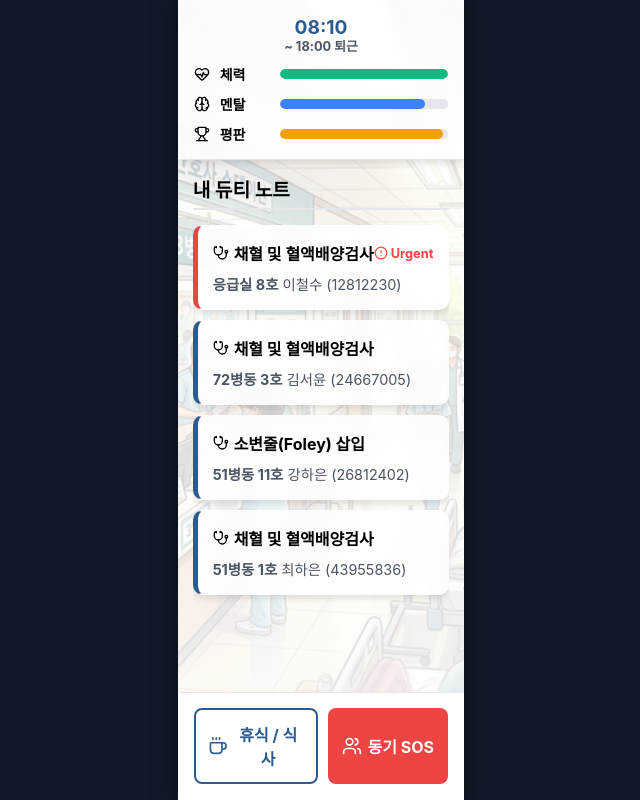
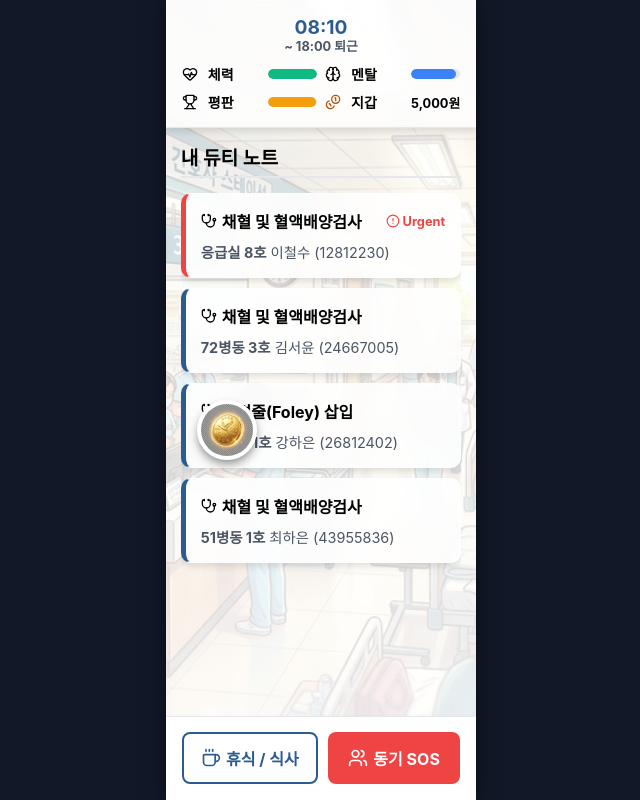
Before and after one commit to Donggun0/intern-survival, a React (Vite) app: page / in a window 1280 px wide. Shown: the whole page, without its empty margins (319-959 px from the left). Built offline with nearby package versions, Linux system fonts and the light colour scheme.

Commit message:
Add wallet system and coffee cost mechanism

```diff
--- a/src/App.jsx
+++ b/src/App.jsx
@@ -1,6 +1,6 @@
 import React, { useEffect, useRef } from 'react';
 import useGameStore from './store/gameStore';
-import { HeartPulse, Brain, Trophy, Coffee, Users } from 'lucide-react';
+import { HeartPulse, Brain, Trophy, Coffee, Users, Coins } from 'lucide-react';
 import DutyList from './components/DutyList';
 import PhoneOverlay from './components/PhoneOverlay';
 import MiniGameModal from './components/MiniGameModal';
@@ -14,13 +14,14 @@ const formatTime = (minutes) => {
 
 function App() {
   const {
-    time, stamina, mental, reputation,
+    time, stamina, mental, reputation, wallet,
     tick, isResting, toggleRest, useSos, gameOver, gameOverReason, dayComplete,
-    activeEvent, triggerEvent, activeMiniGame, duties, addDuty, modifyStamina, modifyMental,
+    activeEvent, triggerEvent, activeMiniGame, duties, addDuty, modifyStamina, modifyMental, modifyWallet,
     isShiftEnding, finishDay
   } = useGameStore();
 
   const [snackActive, setSnackActive] = React.useState(false);
+  const [coinActive, setCoinActive] = React.useState(false);
   const tickRef = useRef(tick);
   tickRef.current = tick;
 
@@ -41,17 +42,26 @@ function App() {
       if (!currentState.activeEvent && !currentState.gameOver && !currentState.dayComplete && !currentState.isShiftEnding) {
         const rand = Math.random();
         const isLunchTime = time >= 12 * 60 && time <= 13 * 60;
+        const isCprRunning = currentState.activeMiniGame?.type?.id === 'CPR' || currentState.activeMiniGame?.type === 'CPR';
 
-        // Base probabilities increased for higher difficulty
-        const callProb = isLunchTime ? 0.04 : 0.08;
-        const cprProb = 0.02;
-        const profProb = isLunchTime ? 0.02 : 0.01;
-        const coworkerProb = isLunchTime ? 0.03 : 0.02;
+        // Base probabilities slightly reduced for better pacing
+        let callProb = isLunchTime ? 0.03 : 0.05;
+        let cprProb = 0.015;
+        let profProb = isLunchTime ? 0.02 : 0.01;
+        let coworkerProb = isLunchTime ? 0.02 : 0.015;
+
+        // Silence during CPR: CPR focus is intense
+        if (isCprRunning) {
+          callProb = 0.005; // Almost no calls during CPR
+          cprProb = 0;      // No duplicate CPR
+          profProb = 0;     // Professor won't disturb during life-saving
+          coworkerProb = 0;
+        }
 
         if (rand < callProb) {
           const newDuty = generateDuty();
           triggerEvent(generatePhoneCallEvent(newDuty));
-        } else if (rand > (1 - cprProb) && currentState.activeMiniGame?.type?.id !== 'CT_KEEP') {
+        } else if (rand > (1 - cprProb) && !isCprRunning && currentState.activeMiniGame?.type?.id !== 'CT_KEEP') {
           triggerEvent(generateCPREvent());
         } else if (rand > (1 - cprProb - profProb) && currentState.activeMiniGame && currentState.activeMiniGame.type?.id !== 'CPR') {
           triggerEvent(generateProfessorRound());
@@ -60,6 +70,10 @@ function App() {
         } else if (rand > 0.940 && !snackActive) {
           setSnackActive(true);
           setTimeout(() => setSnackActive(false), 6000);
+        } else if (rand > 0.920 && !coinActive && !currentState.isResting) {
+          // Found some money on the ground!
+          setCoinActive(true);
+          setTimeout(() => setCoinActive(false), 5000);
         }
       }
 
@@ -75,12 +89,18 @@ function App() {
 
     }, 500); // 0.5 real second = 1 game minute (Total 5 mins for 10 hours)
     return () => clearInterval(timer);
-  }, [triggerEvent, time, duties.length, addDuty, snackActive]);
+  }, [triggerEvent, time, duties.length, addDuty, snackActive, coinActive]);
 
   const handleSnackClick = () => {
-    modifyStamina(20);
+    modifyStamina(25);
     modifyMental(10, '달콤한 간식으로 에너지를 충전했습니다!');
     setSnackActive(false);
+  };
+
+  const handleCoinClick = () => {
+    const amount = Math.floor(Math.random() * 500) + 100; // 100~600 won
+    modifyWallet(amount);
+    setCoinActive(false);
   };
 
   if (gameOver) {
@@ -138,6 +158,10 @@ function App() {
               <div style={{ fontSize: '1.2rem', fontWeight: 'bold', color: '#dc2626' }}>{Math.floor(stamina)}%</div>
             </div>
             <div style={{ padding: '12px', backgroundColor: '#f3f4f6', borderRadius: '12px' }}>
+              <div style={{ fontSize: '0.75rem', color: '#6b7280' }}>남은 잔액</div>
+              <div style={{ fontSize: '1.2rem', fontWeight: 'bold', color: '#b45309' }}>{wallet.toLocaleString()}원</div>
+            </div>
+            <div style={{ padding: '12px', backgroundColor: '#f3f4f6', borderRadius: '12px' }}>
               <div style={{ fontSize: '0.75rem', color: '#6b7280' }}>남은 멘탈</div>
               <div style={{ fontSize: '1.2rem', fontWeight: 'bold', color: '#2563eb' }}>{Math.floor(mental)}%</div>
             </div>
@@ -164,6 +188,7 @@ function App() {
           {time >= 12 * 60 && time < 13 * 60 && <span style={{ fontSize: '0.8rem', color: '#b45309', fontWeight: 'bold' }}>(점심시간)</span>}
         </div>
 
+        <div style={{ display: 'grid', gridTemplateColumns: '1fr 1fr', gap: '8px' }}>
           <div className="stat-row">
             <HeartPulse size={16} className="text-success" />
             <span className="stat-label">체력</span>
@@ -185,6 +210,13 @@ function App() {
             <span className="stat-label">평판</span>
             <div className="progress-bar-container">
               <div className="progress-bar-fill fill-reputation" style={{ width: `${reputation}%` }}></div>
+            </div>
+          </div>
+
+          <div className="stat-row">
+            <Coins size={16} style={{ color: '#b45309' }} />
+            <span className="stat-label">지갑</span>
+            <span style={{ fontSize: '0.8rem', fontWeight: 'bold' }}>{wallet.toLocaleString()}원</span>
           </div>
         </div>
       </div>
@@ -233,6 +265,24 @@ function App() {
         </div>
       )}
 
+      {/* Floating Coin Interaction */}
+      {coinActive && !gameOver && !dayComplete && !activeEvent && (
+        <div
+          onClick={handleCoinClick}
+          className="vibrating"
+          style={{
+            position: 'absolute',
+            top: '50%',
+            left: '10%',
+            zIndex: 40,
+            cursor: 'pointer',
+            animation: 'pulse 1s infinite'
+          }}
+        >
+          <img src="korean_coin_won_1772632726173.png" alt="Found Coin" style={{ width: '60px', height: '60px', filter: 'drop-shadow(0px 5px 5px rgba(0,0,0,0.3))' }} />
+        </div>
+      )}
+
       {/* Overlays */}
       <MiniGameModal />
       <PhoneOverlay />
--- a/src/components/PhoneOverlay.jsx
+++ b/src/components/PhoneOverlay.jsx
@@ -97,8 +97,8 @@ const PhoneOverlay = () => {
     if (activeEvent.type === 'PROFESSOR_ROUND' || activeEvent.eventType === 'PROFESSOR_ROUND') {
         const questionData = activeEvent.question || activeEvent.data;
         return (
-            <div className="overlay-screen" style={{ backgroundColor: 'rgba(0,0,0,0.85)', color: 'white', pointerEvents: canClick ? 'auto' : 'none', opacity: canClick ? 1 : 0.9, transition: 'opacity 0.2s' }}>
-                <div className="glass-panel vibrating" style={{ margin: 'auto 20px', borderRadius: '15px', padding: '20px', backgroundColor: '#fffbeb', border: '2px solid #f59e0b', textAlign: 'center' }}>
+            <div className="overlay-screen" style={{ backgroundColor: 'rgba(0,0,0,0.85)', color: 'white', opacity: canClick ? 1 : 0.9, transition: 'opacity 0.2s', pointerEvents: 'auto' }}>
+                <div className="glass-panel vibrating" style={{ margin: 'auto 20px', borderRadius: '15px', padding: '20px', backgroundColor: '#fffbeb', border: '2px solid #f59e0b', textAlign: 'center', opacity: canClick ? 1 : 0.7 }}>
                     <img src="professor_angry_1772544949836.png" alt="Angry Professor" style={{ height: '150px', margin: '0 auto 15px' }} />
                     <h2 style={{ fontSize: '1.5rem', marginBottom: '15px', color: '#b45309' }}>🔥 교수님 불시 회진! 🔥</h2>
                     <p style={{ marginBottom: '20px', fontSize: '1.1rem', fontWeight: 'bold', color: '#b45309' }}>"어이 인턴! {questionData.q}"</p>
@@ -108,8 +108,8 @@ const PhoneOverlay = () => {
                             <button
                                 key={idx}
                                 className="btn btn-outline"
-                                style={{ textAlign: 'left', padding: '15px', borderColor: '#d97706', color: '#92400e' }}
-                                onClick={() => handleProfessorSubmit(idx === (questionData.a !== undefined ? questionData.a : questionData.correct))}
+                                style={{ textAlign: 'left', padding: '15px', borderColor: '#d97706', color: '#92400e', cursor: canClick ? 'pointer' : 'default' }}
+                                onClick={canClick ? () => handleProfessorSubmit(idx === (questionData.a !== undefined ? questionData.a : questionData.correct)) : null}
                             >
                                 {opt}
                             </button>
@@ -123,12 +123,12 @@ const PhoneOverlay = () => {
     // Render for CPR
     if (activeEvent.type === 'CPR_CALL' || activeEvent.eventType === 'CPR') {
         return (
-            <div className="overlay-screen" style={{ backgroundColor: 'rgba(220, 38, 38, 0.9)', pointerEvents: canClick ? 'auto' : 'none', opacity: canClick ? 1 : 0.9, transition: 'opacity 0.2s' }}>
+            <div className="overlay-screen" style={{ backgroundColor: 'rgba(220, 38, 38, 0.9)', opacity: canClick ? 1 : 0.9, transition: 'opacity 0.2s', pointerEvents: 'auto' }}>
                 <div className="glass-panel vibrating" style={{ margin: 'auto 20px', borderRadius: '15px', padding: '30px', backgroundColor: 'white', textAlign: 'center' }}>
                     <AlertTriangle size={64} color="#ef4444" style={{ margin: '0 auto 20px', animation: 'pulse 1s infinite' }} />
                     <h2 style={{ fontSize: '2rem', marginBottom: '10px', color: '#ef4444', fontWeight: 'bold' }}>CODE BLUE!</h2>
                     <p style={{ fontSize: '1.2rem', marginBottom: '30px', fontWeight: 'bold', color: '#1f2937' }}>병동에서 심정지 환자 발생!! 즉시 뛰어오세요!</p>
-                    <button className="btn btn-danger" style={{ width: '100%', padding: '20px', fontSize: '1.5rem', fontWeight: 'bold' }} onClick={handleStartCPR}>
+                    <button className="btn btn-danger" style={{ width: '100%', padding: '20px', fontSize: '1.5rem', fontWeight: 'bold', cursor: canClick ? 'pointer' : 'default', opacity: canClick ? 1 : 0.7 }} onClick={canClick ? handleStartCPR : null}>
                         달려가기 (CPR 시작)
                     </button>
                 </div>
@@ -139,7 +139,7 @@ const PhoneOverlay = () => {
     // Render for SOS Result
     if (activeEvent.type === 'SOS_RESULT') {
         return (
-            <div className="overlay-screen" style={{ backgroundColor: 'rgba(0,0,0,0.85)', justifyContent: 'center', pointerEvents: canClick ? 'auto' : 'none', opacity: canClick ? 1 : 0.9, transition: 'opacity 0.2s' }}>
+            <div className="overlay-screen" style={{ backgroundColor: 'rgba(0,0,0,0.85)', justifyContent: 'center', opacity: canClick ? 1 : 0.9, transition: 'opacity 0.2s', pointerEvents: 'auto' }}>
                 <div className="glass-panel" style={{ margin: '20px', padding: '30px', textAlign: 'center', borderRadius: '15px', backgroundColor: '#f8fafc' }}>
                     <img
                         src={activeEvent.success ? "sos_success_1772545635502.png" : "sos_fail_1772545620686.png"}
@@ -161,16 +161,16 @@ const PhoneOverlay = () => {
     // Render for Coworker Request
     if (activeEvent.type === 'COWORKER_REQUEST' || activeEvent.eventType === 'COWORKER_REQUEST') {
         return (
-            <div className="overlay-screen" style={{ backgroundColor: 'rgba(0,0,0,0.75)', pointerEvents: canClick ? 'auto' : 'none', opacity: canClick ? 1 : 0.9, transition: 'opacity 0.2s' }}>
-                <div className="glass-panel" style={{ margin: 'auto 20px', borderRadius: '20px', padding: '20px', textAlign: 'center' }}>
+            <div className="overlay-screen" style={{ backgroundColor: 'rgba(0,0,0,0.75)', opacity: canClick ? 1 : 0.9, transition: 'opacity 0.2s', pointerEvents: 'auto' }}>
+                <div className="glass-panel" style={{ margin: 'auto 20px', borderRadius: '20px', padding: '20px', textAlign: 'center', opacity: canClick ? 1 : 0.8 }}>
                     <img src="coworker_crying_1772546833911.png" alt="Coworker" style={{ height: '120px', margin: '0 auto 15px', borderRadius: '50%', objectFit: 'cover' }} />
                     <h2 style={{ fontSize: '1.5rem', marginBottom: '10px', color: '#3b82f6' }}>{activeEvent.caller}</h2>
                     <p style={{ fontSize: '1.1rem', marginBottom: '30px', fontWeight: 'bold' }}>"{activeEvent.message}"</p>
                     <div style={{ display: 'flex', width: '100%', gap: '15px' }}>
-                        <button className="btn btn-outline" style={{ flex: 1, padding: '15px', color: '#ef4444', borderColor: '#ef4444' }} onClick={handleIgnoreCall}>
+                        <button className="btn btn-outline" style={{ flex: 1, padding: '15px', color: '#ef4444', borderColor: '#ef4444', cursor: canClick ? 'pointer' : 'default' }} onClick={canClick ? handleIgnoreCall : null}>
                             거절 (평판 -5)
                         </button>
-                        <button className="btn btn-primary" style={{ flex: 1, padding: '15px' }} onClick={isCprActive ? () => alert("CPR 중에는 도와줄 수 없습니다!") : handleAcceptCall} disabled={isCprActive}>
+                        <button className="btn btn-primary" style={{ flex: 1, padding: '15px', cursor: (canClick && !isCprActive) ? 'pointer' : 'default' }} onClick={(canClick && !isCprActive) ? handleAcceptCall : (isCprActive ? () => alert("CPR 중에는 도와줄 수 없습니다!") : null)} disabled={isCprActive}>
                             도와주기 (+10 평판)
                         </button>
                     </div>
@@ -182,20 +182,26 @@ const PhoneOverlay = () => {
     // Render for SOS Menu
     if (activeEvent.type === 'SOS_MENU') {
         const executeSos = (isCoffee) => {
+            if (!canClick) return;
             const state = useGameStore.getState();
             if (state.duties.length === 0) {
                 clearEvent();
                 return;
             }
 
-            // Priorities: First find if there's any ABGA.
-            // ABGA is hard to track if it specifically failed (unless we parse it), but we can just prioritize ABGA.
+            const coffeePrice = 4500;
+            if (isCoffee && state.wallet < coffeePrice) {
+                alert("주머니에 돈이 부족합니다... 커피 한 잔 사달라고 하기 미안하네요. (4,500원 필요)");
+                return;
+            }
+
             const abgaDuty = state.duties.find(d => d.type?.id === 'ABGA');
-            const targetDutyId = abgaDuty ? abgaDuty.id : state.duties[0].id; // priority to ABGA, else oldest
+            const targetDutyId = abgaDuty ? abgaDuty.id : state.duties[0].id;
 
             let success = false;
             let repMod = 0;
             let stmMod = 0;
+            let walletMod = 0;
             let msg = '';
 
             if (isCoffee) {
@@ -204,24 +210,24 @@ const PhoneOverlay = () => {
                     return;
                 }
                 stmMod = -15;
-                repMod = 5; // Reputation increases for being nice
-                success = true; // 100% success
-                msg = "커피 조공 성공! 동기가 기뻐하며 가장 까다로운 듀티(ABGA 등)를 먼저 해결해 줍니다.";
+                repMod = 5;
+                walletMod = -coffeePrice;
+                success = true;
+                msg = `내 돈 ${coffeePrice}원을 써서 커피 조공 성공! 동기가 기뻐하며 까다로운 듀티를 해결해 줍니다.`;
             } else {
                 repMod = -15;
                 success = Math.random() > 0.4;
                 msg = success ? "동기: '아 씨 나도 바쁜데... 알았어 내가 하나 할게.'" : "동기: '야 나 지금 CPR방이야 미쳐 끊어!!'";
             }
 
-            // Apply modifiers
             state.modifyReputation(repMod);
             if (stmMod) state.modifyStamina(stmMod);
+            if (walletMod) state.modifyWallet(walletMod);
 
             if (success) {
                 state.completeDuty(targetDutyId);
             }
 
-            // Immediately show SOS result
             useGameStore.setState({
                 activeEvent: {
                     type: 'SOS_RESULT',
@@ -231,21 +237,30 @@ const PhoneOverlay = () => {
             });
         };
 
+        const { wallet } = useGameStore.getState();
+        const coffeePrice = 4500;
+
         return (
-            <div className="overlay-screen" style={{ backgroundColor: 'rgba(0,0,0,0.8)', pointerEvents: canClick ? 'auto' : 'none', opacity: canClick ? 1 : 0.9, transition: 'opacity 0.2s' }}>
-                <div className="glass-panel" style={{ margin: 'auto 20px', borderRadius: '15px', padding: '20px', backgroundColor: 'white', textAlign: 'center' }}>
+            <div className="overlay-screen" style={{ backgroundColor: 'rgba(0,0,0,0.8)', opacity: canClick ? 1 : 0.9, transition: 'opacity 0.2s', pointerEvents: 'auto' }}>
+                <div className="glass-panel" style={{ margin: 'auto 20px', borderRadius: '15px', padding: '20px', backgroundColor: 'white', textAlign: 'center', opacity: canClick ? 1 : 0.8 }}>
                     <h2 style={{ fontSize: '1.5rem', marginBottom: '15px', color: '#1f2937' }}>동기에게 부탁하기</h2>
-                    <p style={{ marginBottom: '20px', fontSize: '1.1rem', color: '#4b5563' }}>어떤 방식으로 부탁하시겠습니까?</p>
+                    <p style={{ marginBottom: '10px', fontSize: '1.1rem', color: '#4b5563' }}>어떤 방식으로 부탁하시겠습니까?</p>
+                    <p style={{ marginBottom: '20px', fontSize: '0.9rem', color: 'var(--primary-color)', fontWeight: 'bold' }}>내 주머니 사정: {wallet.toLocaleString()}원</p>
+
                     <div style={{ display: 'flex', flexDirection: 'column', gap: '15px' }}>
-                        <button className="btn btn-warning" style={{ padding: '15px' }} onClick={() => executeSos(true)}>
-                            ☕ 커피 조공 찬스 (체력 -15, 평판 +5)<br />
-                            <span style={{ fontSize: '0.9rem', opacity: 0.9 }}>성공률 100% / 까다로운 듀티(ABGA) 우선 해결</span>
+                        <button
+                            className="btn btn-warning"
+                            style={{ padding: '15px', cursor: canClick ? 'pointer' : 'default', opacity: wallet < coffeePrice ? 0.6 : 1 }}
+                            onClick={() => executeSos(true)}
+                        >
+                            ☕ 커피 조공 찬스 ({coffeePrice.toLocaleString()}원, 체력 -15, 평판 +5)<br />
+                            <span style={{ fontSize: '0.8rem', opacity: 0.9 }}>{wallet < coffeePrice ? '잔액 부족' : '성공률 100% / ABGA 우선 해결'}</span>
                         </button>
-                        <button className="btn btn-danger" style={{ padding: '15px' }} onClick={() => executeSos(false)}>
+                        <button className="btn btn-danger" style={{ padding: '15px', cursor: canClick ? 'pointer' : 'default' }} onClick={() => executeSos(false)}>
                             🙏 맨입으로 부탁 (평판 -15)<br />
                             <span style={{ fontSize: '0.9rem', opacity: 0.9 }}>성공률 60%</span>
                         </button>
-                        <button className="btn btn-outline" style={{ padding: '15px', color: '#6b7280', borderColor: '#d1d5db' }} onClick={clearEvent}>
+                        <button className="btn btn-outline" style={{ padding: '15px', color: '#6b7280', borderColor: '#d1d5db', cursor: canClick ? 'pointer' : 'default' }} onClick={canClick ? clearEvent : null}>
                             취소
                         </button>
                     </div>
@@ -264,14 +279,15 @@ const PhoneOverlay = () => {
     }
 
     return (
-        <div className="overlay-screen" style={{ backgroundColor: 'rgba(0,0,0,0.7)', pointerEvents: canClick ? 'auto' : 'none', opacity: canClick ? 1 : 0.9, transition: 'opacity 0.2s' }}>
+        <div className="overlay-screen" style={{ backgroundColor: 'rgba(0,0,0,0.7)', opacity: canClick ? 1 : 0.9, transition: 'opacity 0.2s', pointerEvents: 'auto' }}>
             <div
                 className="glass-panel vibrating"
                 style={{
                     marginTop: 'auto', marginBottom: 'auto',
                     marginLeft: '20px', marginRight: '20px',
                     borderRadius: '20px', padding: '20px',
-                    display: 'flex', flexDirection: 'column', alignItems: 'center'
+                    display: 'flex', flexDirection: 'column', alignItems: 'center',
+                    opacity: canClick ? 1 : 0.8
                 }}
             >
                 <img src={callerImage} alt="Caller" style={{ height: '120px', margin: '0 auto 15px', borderRadius: '50%', objectFit: 'cover' }} />
@@ -285,8 +301,8 @@ const PhoneOverlay = () => {
                 <div style={{ display: 'flex', width: '100%', gap: '15px' }}>
                     <button
                         className="btn btn-danger"
-                        style={{ flex: 1, padding: '15px' }}
-                        onClick={handleIgnoreCall}
+                        style={{ flex: 1, padding: '15px', cursor: canClick ? 'pointer' : 'default' }}
+                        onClick={canClick ? handleIgnoreCall : null}
                     >
                         <PhoneOff size={24} /> <br />
                         {isCprActive ? "바쁨! 무시하기" : "무시 (평판 -15)"}
@@ -294,8 +310,8 @@ const PhoneOverlay = () => {
 
                     <button
                         className="btn btn-success"
-                        style={{ flex: 1, padding: '15px', backgroundColor: isCprActive ? '#9ca3af' : '#10b981', color: 'white' }}
-                        onClick={isCprActive ? () => alert("CPR 중에는 전화를 받을 수 없습니다!") : handleAcceptCall}
+                        style={{ flex: 1, padding: '15px', backgroundColor: (canClick && !isCprActive) ? '#10b981' : '#9ca3af', color: 'white', cursor: (canClick && !isCprActive) ? 'pointer' : 'default' }}
+                        onClick={(canClick && !isCprActive) ? handleAcceptCall : (isCprActive ? () => alert("CPR 중에는 전화를 받을 수 없습니다!") : null)}
                         disabled={isCprActive}
                     >
                         <Phone size={24} /> <br />
--- a/src/store/gameStore.js
+++ b/src/store/gameStore.js
@@ -9,6 +9,7 @@ const useGameStore = create((set, get) => ({
     stamina: 100,
     mental: 100,
     reputation: 100,
+    wallet: 5000, // Initial money in KRW
 
     dayComplete: false,
     gameOver: false,
@@ -33,10 +34,10 @@ const useGameStore = create((set, get) => ({
         if (state.isResting) {
             const staminaBonus = state.isCollapsed ? 5 : 4;
             nextState.stamina = Math.min(100, state.stamina + staminaBonus);
-            nextState.mental = Math.min(100, state.mental + 1.2);
+            nextState.mental = Math.min(100, state.mental + 1.5); // Slightly faster recovery
         } else {
-            // Natural mental drain even when not resting, because of hospital stress
-            nextState.mental = Math.max(0, state.mental - 0.2);
+            // Natural mental drain even when not resting
+            nextState.mental = Math.max(0, state.mental - 0.1); // Reduced from 0.2
         }
 
         if (state.isCollapsed && (nextState.stamina ?? state.stamina) >= 40) {
@@ -45,12 +46,12 @@ const useGameStore = create((set, get) => ({
 
         let rep = state.reputation;
         if (state.duties.length >= 4 && newTime % 4 === 0) {
-            rep -= 1.5;
-            nextState.mental = Math.max(0, (nextState.mental ?? state.mental) - 1.0); // More stress
+            rep -= 1.0;
+            nextState.mental = Math.max(0, (nextState.mental ?? state.mental) - 0.5); // Reduced stress
         }
         if (state.duties.length > 0 && (newTime - state.duties[0].createdAt) > 45 && newTime % 8 === 0) {
-            rep -= 1.2;
-            nextState.mental = Math.max(0, (nextState.mental ?? state.mental) - 0.8);
+            rep -= 1.0;
+            nextState.mental = Math.max(0, (nextState.mental ?? state.mental) - 0.4);
         }
 
         if (rep !== state.reputation) {
@@ -70,13 +71,13 @@ const useGameStore = create((set, get) => ({
             id: Date.now() + Math.random().toString(36).substr(2, 9),
             createdAt: state.time
         }],
-        mental: Math.max(0, state.mental - 2.5) // Phone call call/new duty creates stress
+        mental: Math.max(0, state.mental - 1.5) // Reduced stress from 2.5
     })),
 
     completeDuty: (id) => set((state) => ({
         duties: state.duties.filter(d => d.id !== id),
         completedDutiesCount: state.completedDutiesCount + 1,
-        mental: Math.min(100, state.mental + 3) // Satisfaction after finishing work
+        mental: Math.min(100, state.mental + 4) // More satisfaction
     })),
 
     modifyStamina: (amount) => set((state) => {
@@ -94,13 +95,16 @@ const useGameStore = create((set, get) => ({
 
     modifyReputation: (amount) => set((state) => {
         const reputation = Math.max(0, Math.min(100, state.reputation + amount));
-        // Losing rep also hurts mental (stress from manager/nurse)
         let mentalUpdate = {};
         if (amount < 0) {
-            mentalUpdate.mental = Math.max(0, state.mental + (amount * 1.2));
+            mentalUpdate.mental = Math.max(0, state.mental + (amount * 0.8)); // Reduced impact from 1.2
         }
         return { reputation, ...mentalUpdate };
     }),
+
+    modifyWallet: (amount) => set((state) => ({
+        wallet: Math.max(0, state.wallet + amount)
+    })),
 
     finishDay: (options = { force: false }) => set((state) => {
         let nextRep = state.reputation;
```
Also changed, not shown: public/korean_coin_won_1772632726173.png (added). Lines whose indentation alone changed are shown as unchanged.
